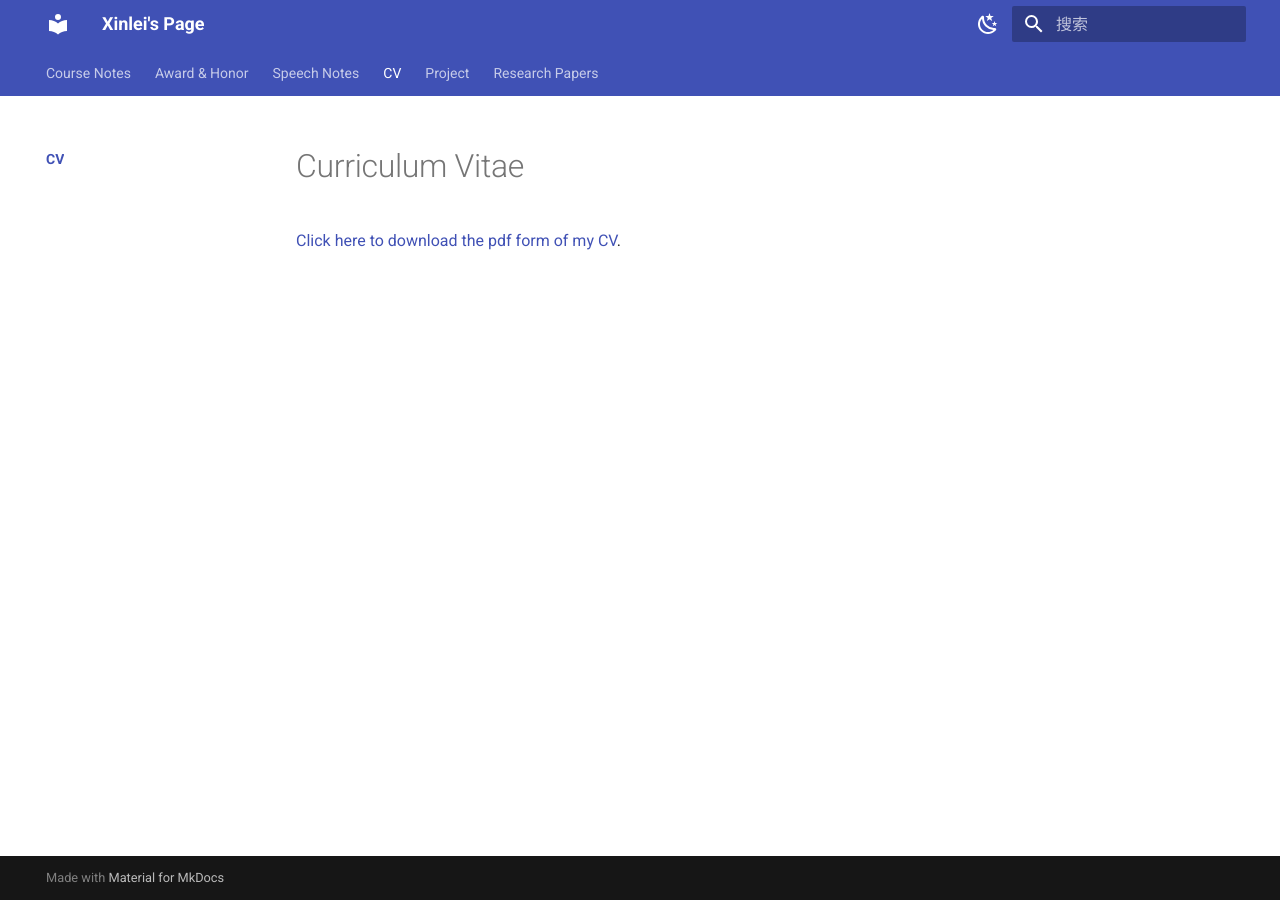
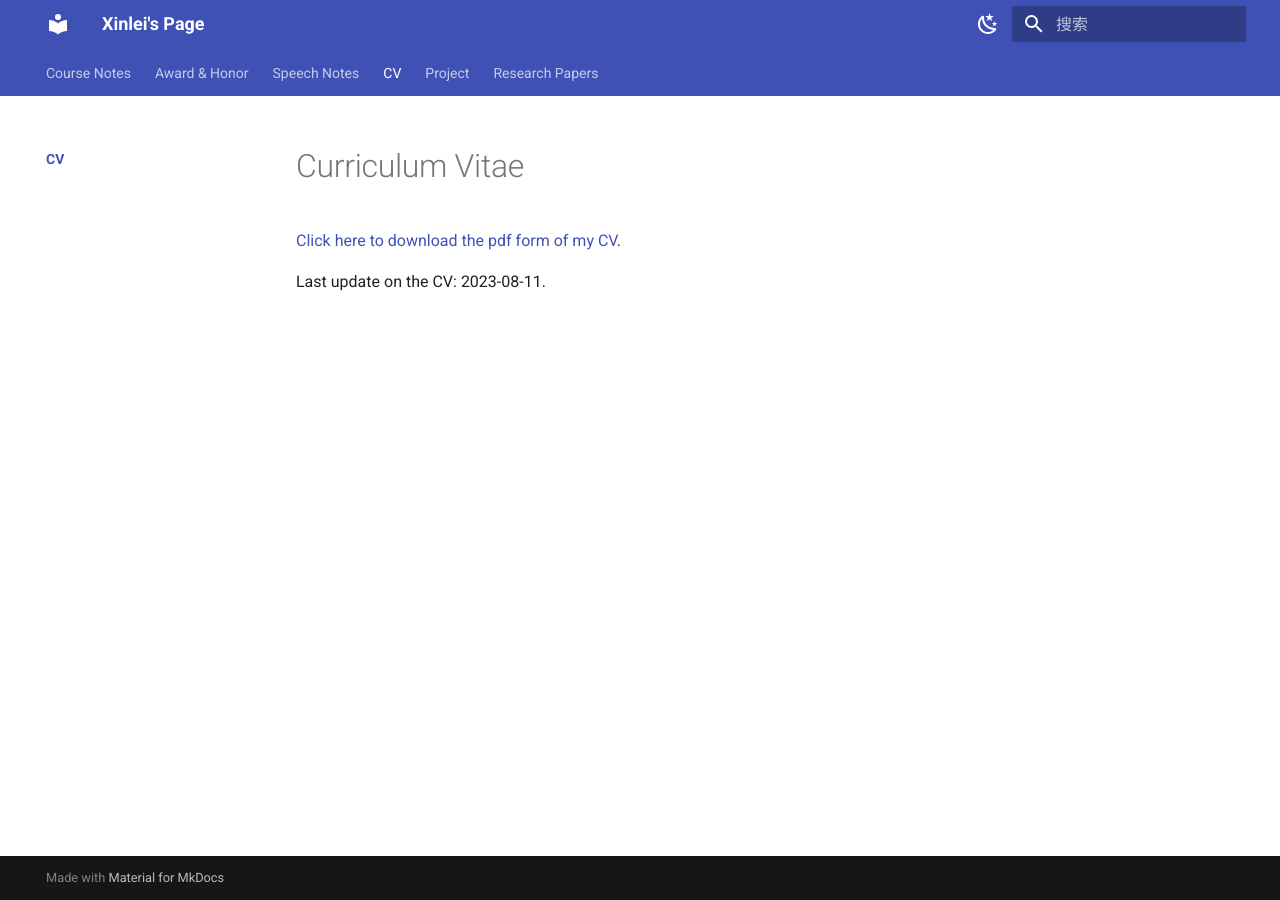
Before and after one commit to GuanQinG-GitHub/personal-website, an MkDocs documentation site: the page built from docs/CV/index.md, in a window 1280 px wide. Built offline with MkDocs 1.6.1 and Material for MkDocs 9.7.7, drawn with Linux system fonts in a browser that asks for light colours.

Commit message:
Update index.md

```diff
--- a/docs/CV/index.md
+++ b/docs/CV/index.md
@@ -1,3 +1,5 @@
 # Curriculum Vitae
 
 [Click here to download the pdf form of my CV](CV_Xinlei_Zhang_Robotics_230809.pdf).
+
+Last update on the CV: 2023-08-11.
```
